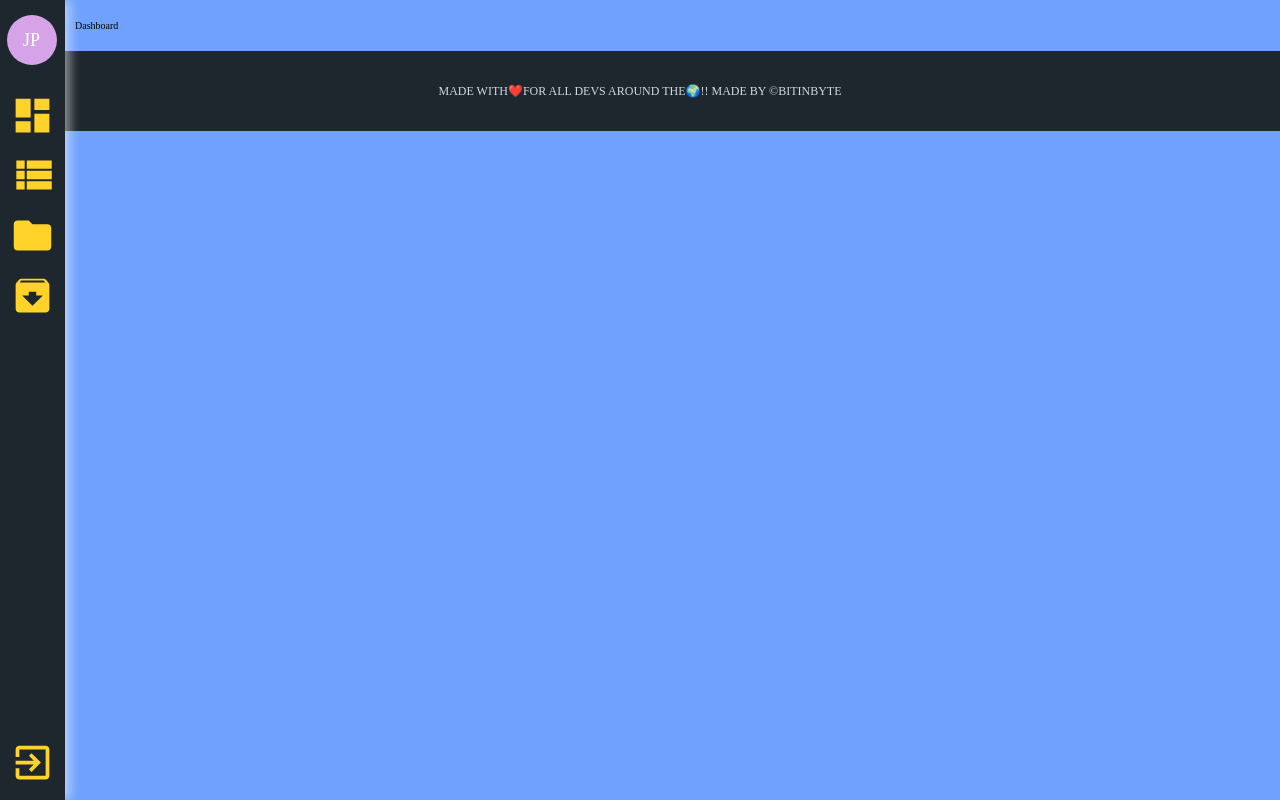
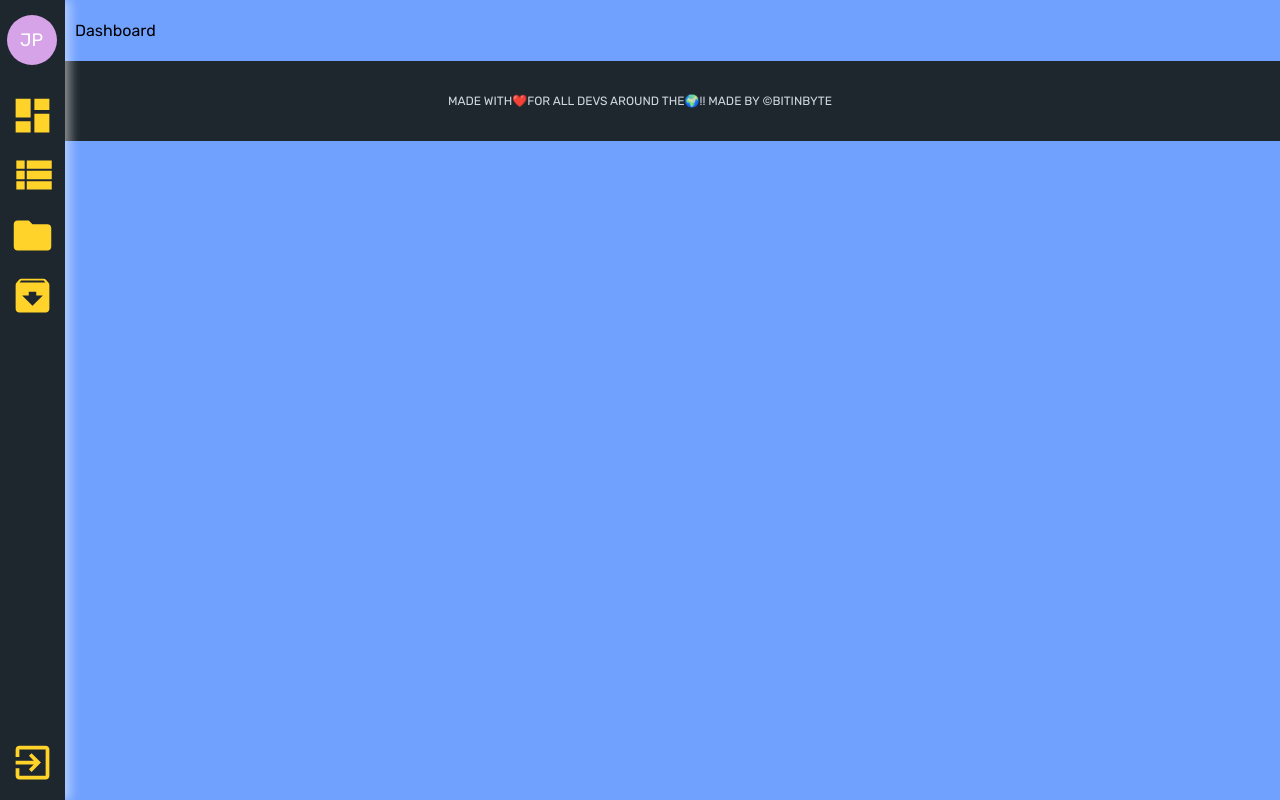
Before and after one commit to BitInByte/To-doProjectsManagement, a React (Create React App) app: page / in a window 1280 px wide. Built offline with nearby package versions, Linux system fonts and the light colour scheme.

Commit message:
Font family scss fixed
Imported font to the index.scss

```diff
--- a/src/index.scss
+++ b/src/index.scss
@@ -1,4 +1,5 @@
 @import './styles/abstracts/variables';
+@import './styles/base/typography';
 
 // * ====== RESET ======
 
@@ -33,6 +34,7 @@ html {
 body {
     box-sizing: border-box;
     background-color: $color-body-bg;
+    // font-family: 'Rubik', sans-serif;
 
     // Min height for the background image. minimum is 100vh but can be bigger if the content is bigger
     // min-height: 100vh;
```
